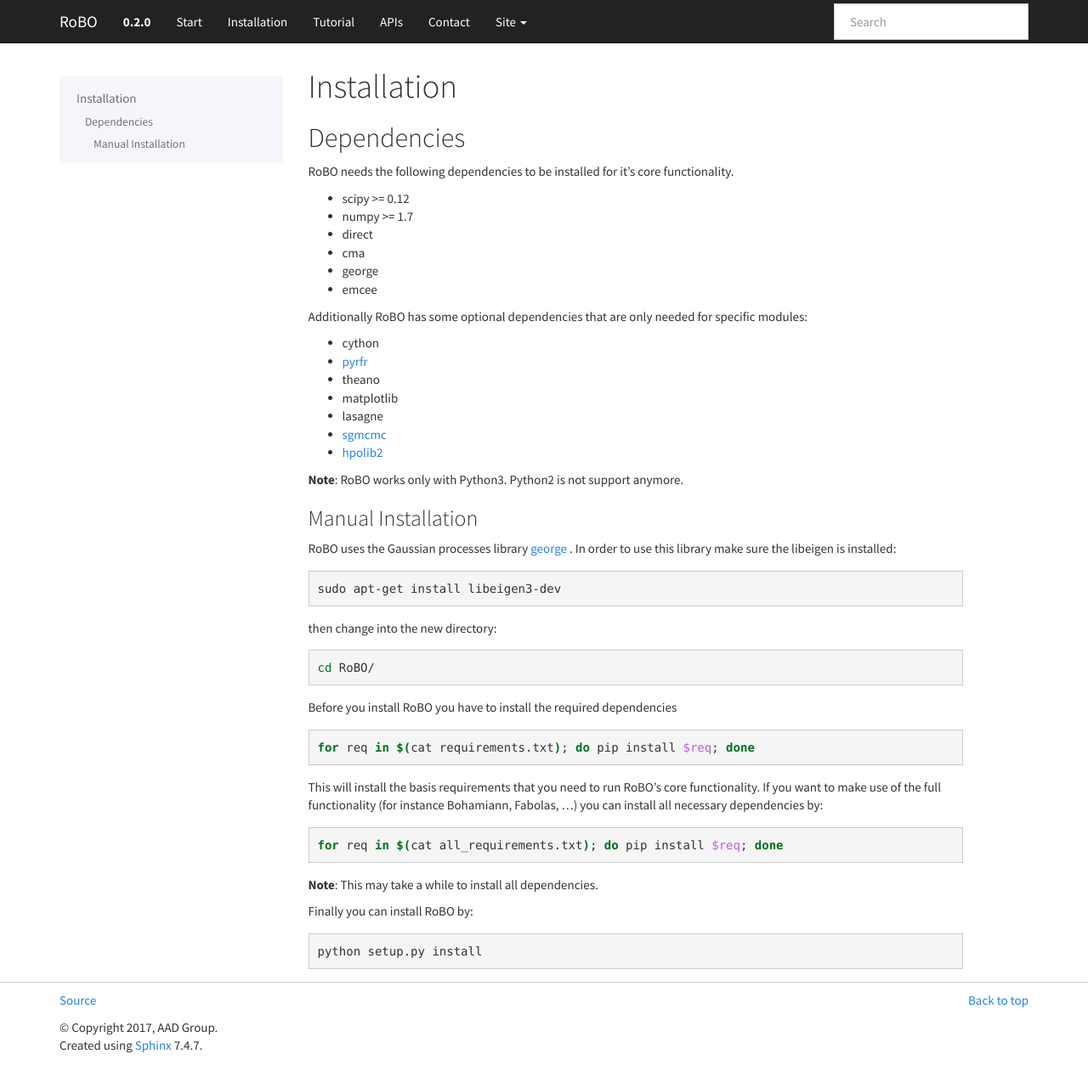
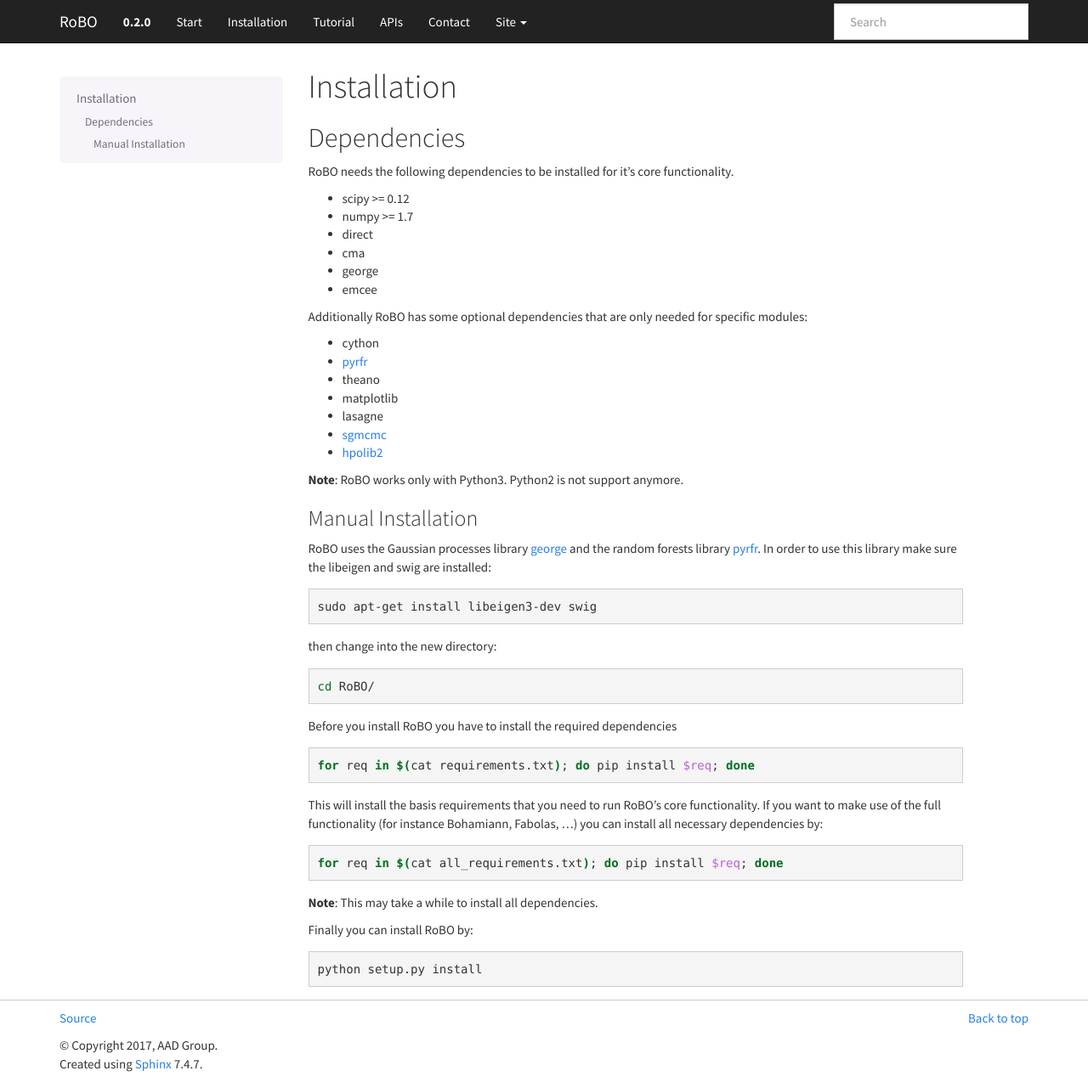
Before and after one commit to automl/RoBO, a Sphinx documentation site: the page built from docs/source/installation.rst, in a window 1280 px wide and 1274 px high. Shown: the whole window at 85% size. Built offline with Sphinx 7.4.7, drawn with Linux system fonts in a browser that asks for light colours.

Commit message:
Thanks. The documentation is in the /docs folder in the master branch. Fixes #64

```diff
--- a/docs/source/installation.rst
+++ b/docs/source/installation.rst
@@ -28,11 +28,11 @@
 Manual Installation
 -------------------
 
-RoBO uses the Gaussian processes library `george <https://github.com/dfm/george>`_ . In order to use this library make sure the libeigen is installed:
+RoBO uses the Gaussian processes library `george <https://github.com/dfm/george>`_  and the random forests library `pyrfr <https://github.com/automl/random_forest_run>`_. In order to use this library make sure the libeigen and swig are installed:
 
 .. code:: bash
 
-     sudo apt-get install libeigen3-dev
+     sudo apt-get install libeigen3-dev swig
 
 then change into the new directory:
 
```
